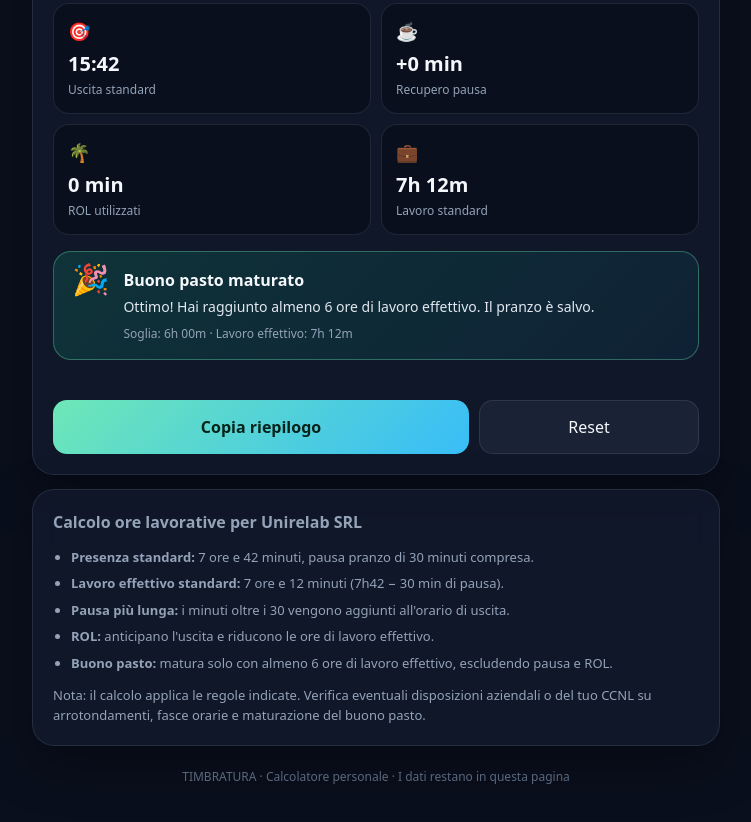
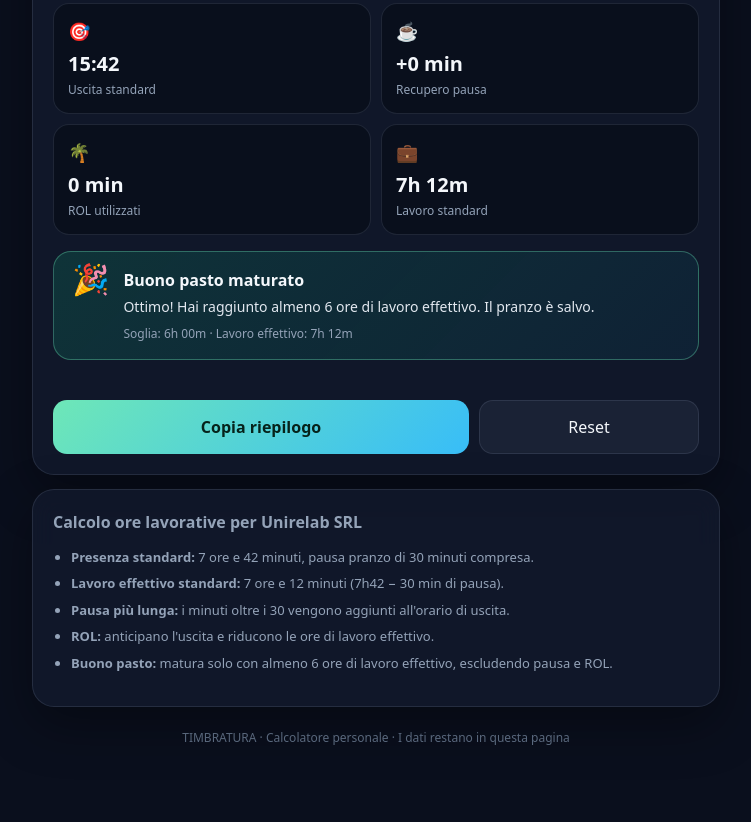
Before and after one commit to angelopalazzo/Timbratura, a plain HTML site: page index.html in a window 1280 px wide. Shown: the part 1215-2037 px from the top of the page, without its empty margins (264-1015 px from the left). Drawn offline with Linux system fonts and the light colour scheme.

Commit message:
Rimuovi la nota finale sulle regole di calcolo
Co-Authored-By: Claude Haiku 5.5 <noreply@anthropic.com>

Claude-Session: https://claude.ai/code/session_01N6uPUf1txNM4owZRYbWDcy

```diff
--- a/index.html
+++ b/index.html
@@ -239,7 +239,6 @@ button.secondary{flex:1;border:1px solid var(--line);background:rgba(148,163,184
     <li><b>ROL:</b> anticipano l'uscita e riducono le ore di lavoro effettivo.</li>
     <li><b>Buono pasto:</b> matura solo con almeno 6 ore di lavoro effettivo, escludendo pausa e ROL.</li>
   </ul>
-  <p class="note">Nota: il calcolo applica le regole indicate. Verifica eventuali disposizioni aziendali o del tuo CCNL su arrotondamenti, fasce orarie e maturazione del buono pasto.</p>
 </section>
 <footer class="footer">TIMBRATURA · Calcolatore personale · I dati restano in questa pagina</footer>
 </main>
```
